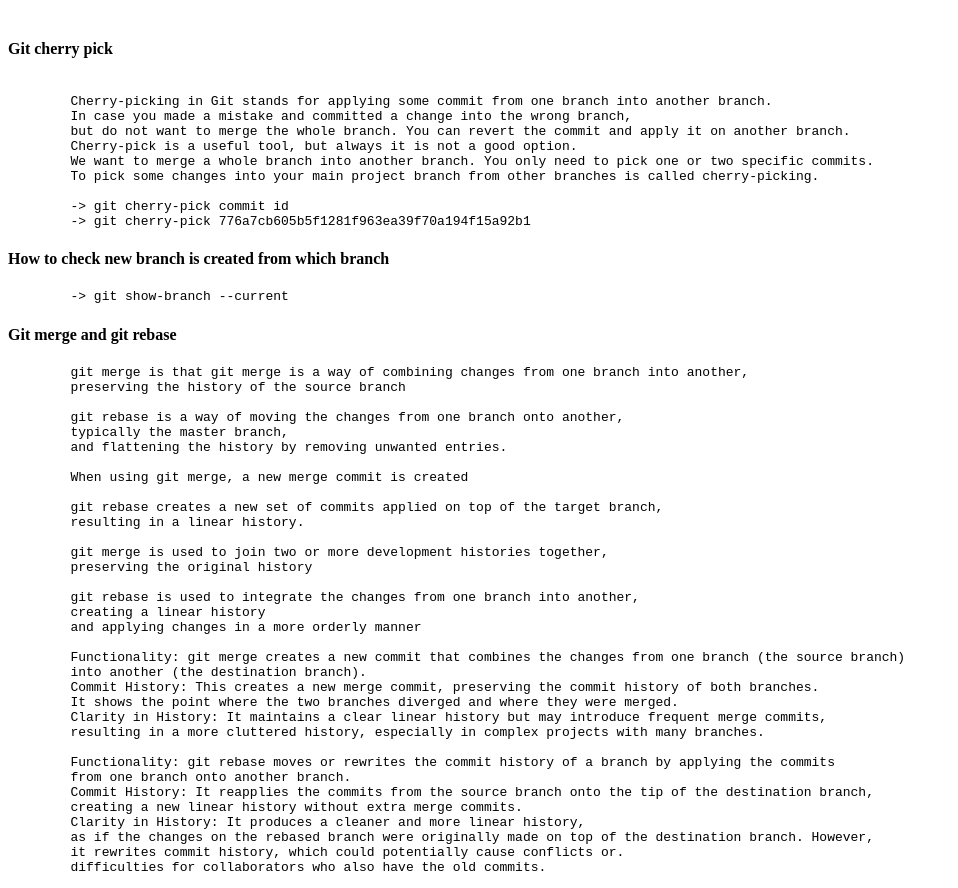
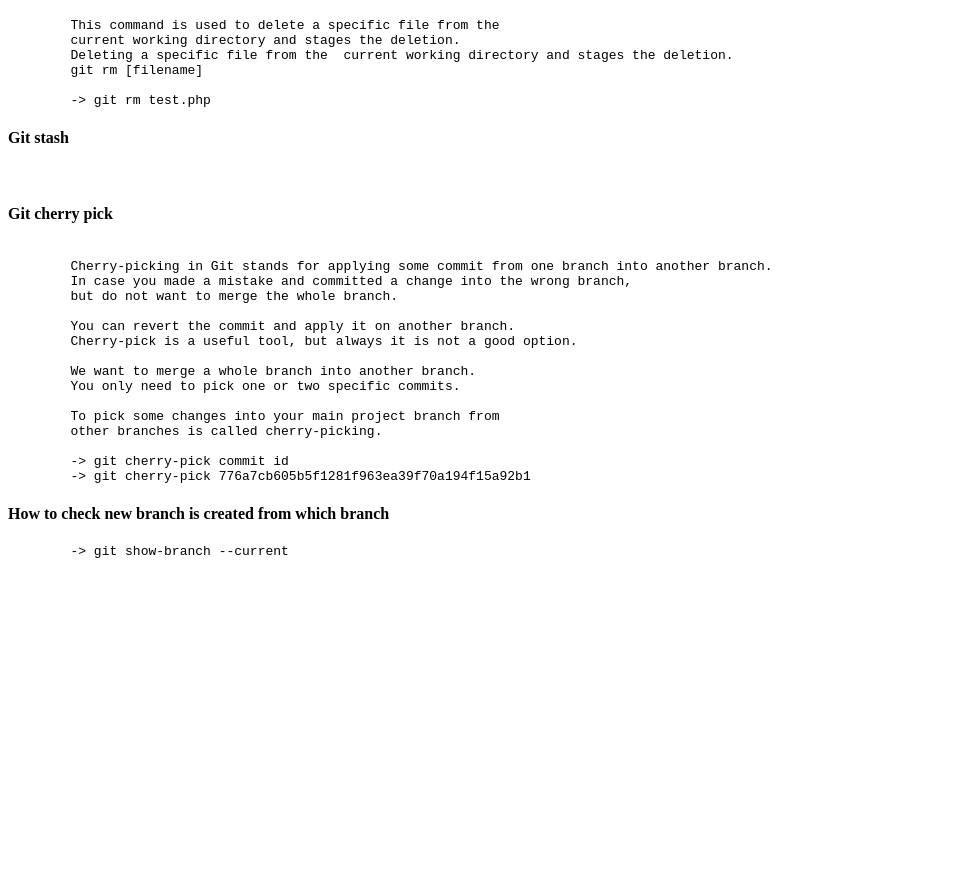
Before and after one commit to parasshah438/git-cheatsheet, a plain HTML site: page git.html in a window 1280 px wide. Shown: the part 6883-7771 px from the top of the page, without its empty margins (0-958 px from the left). After the commit the page ends 7455 px from the top, so only its background shows below. Drawn offline with Linux system fonts and the light colour scheme.

Commit message:
Code update

```diff
--- a/git.html
+++ b/git.html
@@ -69,19 +69,22 @@
 	repository contains all the information about the project,
 	including history of changes
 	who made the changes,and when the changes were made.
-	repository is like digital folder that contains all files,folder,code and documentation for a project
+	repository is like digital folder that contains
+	all files,folder,code and documentation for a project
 	1 local repository
 	2 remote repository
 </pre>
 <h4>Differences between Local and remote repository</h4>
 <pre>
 	Local repository is copy of the repository that exists on your computer.
-	Remote repository is copy of the repository that exists on a separate serve or hosting service
+	Remote repository is copy of the repository
+	that exists on a separate serve or hosting service
 	such as github,gitlab or bitucket.
 </pre>
 <h4>What is git directory</h4>
 <pre>
-	Git directory is a hidden directory that git users to store all the mete data and object database for git repository
+	Git directory is a hidden directory that git users to store all
+	the mete data and object database for git repository
 </pre>
 <h4>Untracked file</h4>
 <pre>
@@ -109,12 +112,14 @@
 <h4>Staged</h4>
 <pre>
 	The staged area is where you prepare changes to be included in the next commit.
-	After making changes to files in your working directory, you can stage them using the git add command.
+	After making changes to files in your working directory,
+	you can stage them using the git add command.
  	This marks the changes to be included in the next commit.
 </pre>
 <h4>Snapshot</h4>
 <pre>
-	Each commit in a git repository is unique snapshot that represents a specific version of the project.
+	Each commit in a git repository is unique snapshot
+	that represents a specific version of the project.
 </pre>
 <h4>View Configure git</h4>
 <pre>
@@ -149,7 +154,8 @@
 <h4>Git status</h4>
 <pre>
 	Displays the status of your working directory. Options include new, staged, and
-	modified files. It will retrieve branch name, current commit identifier, and changes pending commit.
+	modified files. It will retrieve branch name,
+	current commit identifier, and changes pending commit.
 	-> git status
 </pre>
 <h4>Git show</h4>
@@ -176,7 +182,8 @@
 <h4>Git commit</h4>
 <pre>
 	The commit command makes sure that the changes are saved to the local repository.
-	The command "git commit –m (message) allows you to describe everyone and help them understand what has happened.
+	The command "git commit –m (message) allows you to describe everyone
+	and help them understand what has happened.
 	-> git commit -m "message details"
 </pre>
 <h4>Git commit history</h4>
@@ -279,13 +286,16 @@
 	-> git checkout HEAD -- file_name<br>
 	Revert changes to all files in the working directory to match the last commit.
 	-> git checkout HEAD -- .<br>
-	Checkout a specific file from another branch (useful for merging specific files from one branch into another).
+	Checkout a specific file from another branch
+	(useful for merging specific files from one branch into another).
 	-> git checkout branch_name -- file_name<br>
 </pre>
 <h4>Git pull</h4>
 <pre>
-	The git pull command is used to fetch and merge changes from the remote repository to the local repository.
-	The command "git pull origin master" copies all the files from the master branch of the
+	The git pull command is used to fetch and merge changes from the
+	remote repository to the local repository.
+	The command "git pull origin master" copies
+	all the files from the master branch of the
 	remote repository to the local repository.
 	Pull Changes from a Remote Repository.
 	-> git pull<br>
@@ -347,8 +357,9 @@
 </pre>
 <h4>Git rm</h4>
 <pre>
-	This command is used to delete a specific file from the current working directory and stages the deletion.
-	Dleting a specific file from the  current working directory and stages the deletion.
+	This command is used to delete a specific file from the
+	current working directory and stages the deletion.
+	Deleting a specific file from the  current working directory and stages the deletion.
 	git rm [filename]
 
 	-> git rm test.php
@@ -360,10 +371,16 @@
 <pre>
 	Cherry-picking in Git stands for applying some commit from one branch into another branch.
 	In case you made a mistake and committed a change into the wrong branch,
-	but do not want to merge the whole branch. You can revert the commit and apply it on another branch.
+	but do not want to merge the whole branch.
+
+	You can revert the commit and apply it on another branch.
 	Cherry-pick is a useful tool, but always it is not a good option.
-	We want to merge a whole branch into another branch. You only need to pick one or two specific commits.
-	To pick some changes into your main project branch from other branches is called cherry-picking.
+
+	We want to merge a whole branch into another branch.
+	You only need to pick one or two specific commits.
+
+	To pick some changes into your main project branch from
+	other branches is called cherry-picking.
 
 	-> git cherry-pick commit id
 	-> git cherry-pick 776a7cb605b5f1281f963ea39f70a194f15a92b1
@@ -372,35 +389,5 @@
 <pre>
 	-> git show-branch --current
 </pre>
-<h4>Git merge and git rebase</h4>
-<pre>
-	git merge is that git merge is a way of combining changes from one branch into another,
-	preserving the history of the source branch<br>
-	git rebase is a way of moving the changes from one branch onto another,
-	typically the master branch,
-	and flattening the history by removing unwanted entries.<br>
-	When using git merge, a new merge commit is created<br>
-	git rebase creates a new set of commits applied on top of the target branch,
-	resulting in a linear history.<br>
-	git merge is used to join two or more development histories together,
-	preserving the original history<br>
-	git rebase is used to integrate the changes from one branch into another,
-	creating a linear history
-	and applying changes in a more orderly manner<br>
-	Functionality: git merge creates a new commit that combines the changes from one branch (the source branch)
-	into another (the destination branch).
-	Commit History: This creates a new merge commit, preserving the commit history of both branches.
-	It shows the point where the two branches diverged and where they were merged.
-	Clarity in History: It maintains a clear linear history but may introduce frequent merge commits,
-	resulting in a more cluttered history, especially in complex projects with many branches.<br>
-	Functionality: git rebase moves or rewrites the commit history of a branch by applying the commits
-	from one branch onto another branch.
-	Commit History: It reapplies the commits from the source branch onto the tip of the destination branch,
-	creating a new linear history without extra merge commits.
-	Clarity in History: It produces a cleaner and more linear history,
-	as if the changes on the rebased branch were originally made on top of the destination branch. However,
-	it rewrites commit history, which could potentially cause conflicts or.
-	difficulties for collaborators who also have the old commits.
-</pre>
 </body>
 </html>
```
Also changed, not shown: 1 other file.
